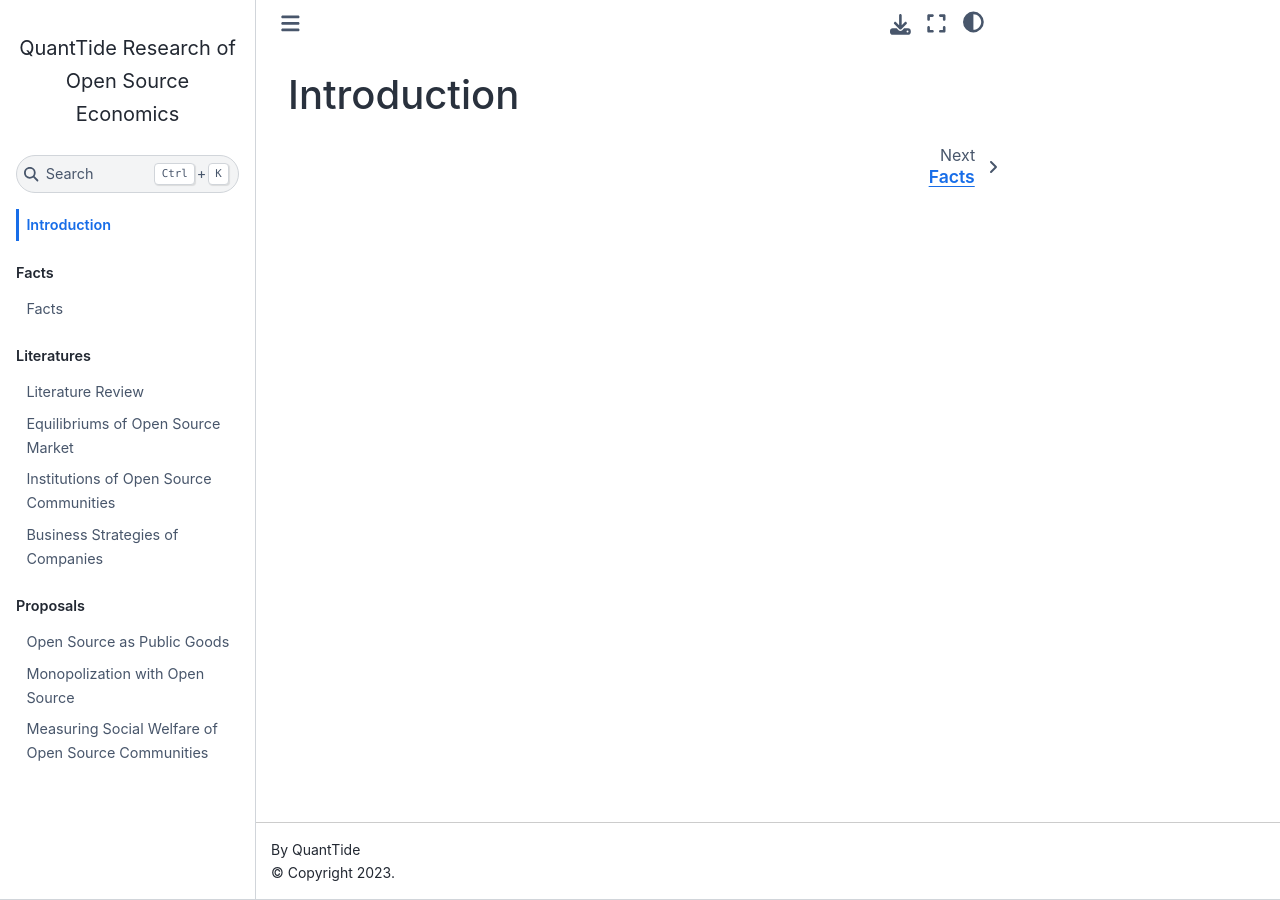
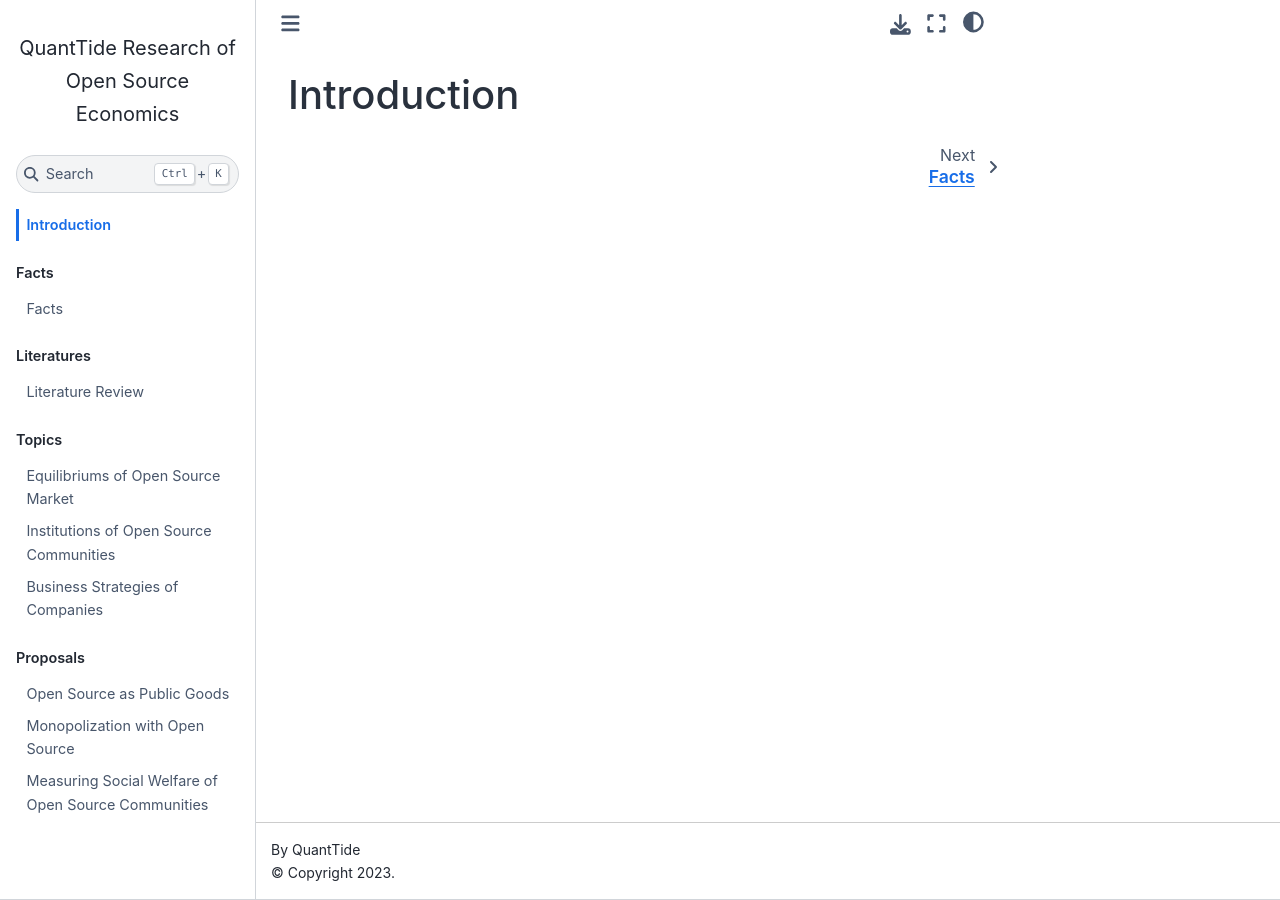
Before and after one commit to quanttide/quanttide-academic-research-of-cloud-computing-industries, a Jupyter Book: the page built from index.md, in a window 1280 px wide. Built offline with Jupyter Book 1.0.4 settings and Sphinx 7.4.7 and the Sphinx Book theme 1.1.4, drawn with Linux system fonts in a browser that asks for light colours.

Commit message:
fix(toc): caption "Topics"

```diff
--- a/_toc.yml
+++ b/_toc.yml
@@ -7,7 +7,7 @@ parts:
   - caption: Literatures
     chapters:
       - file: literatures/README.md
-  - caption:
+  - caption: Topics
     chapters:
       - file: topics/equilibriums.md
       - file: topics/institutions.md
```
